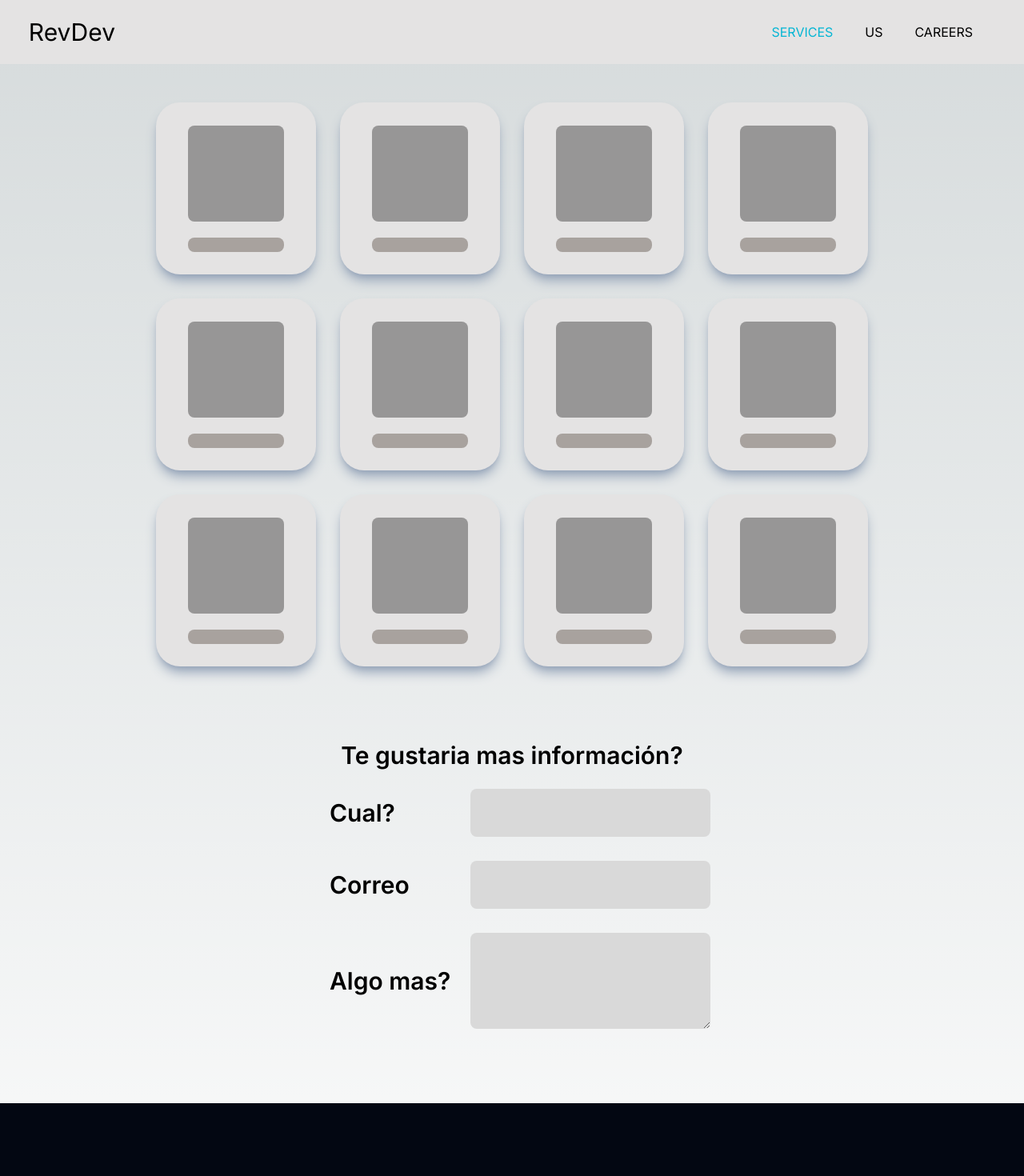
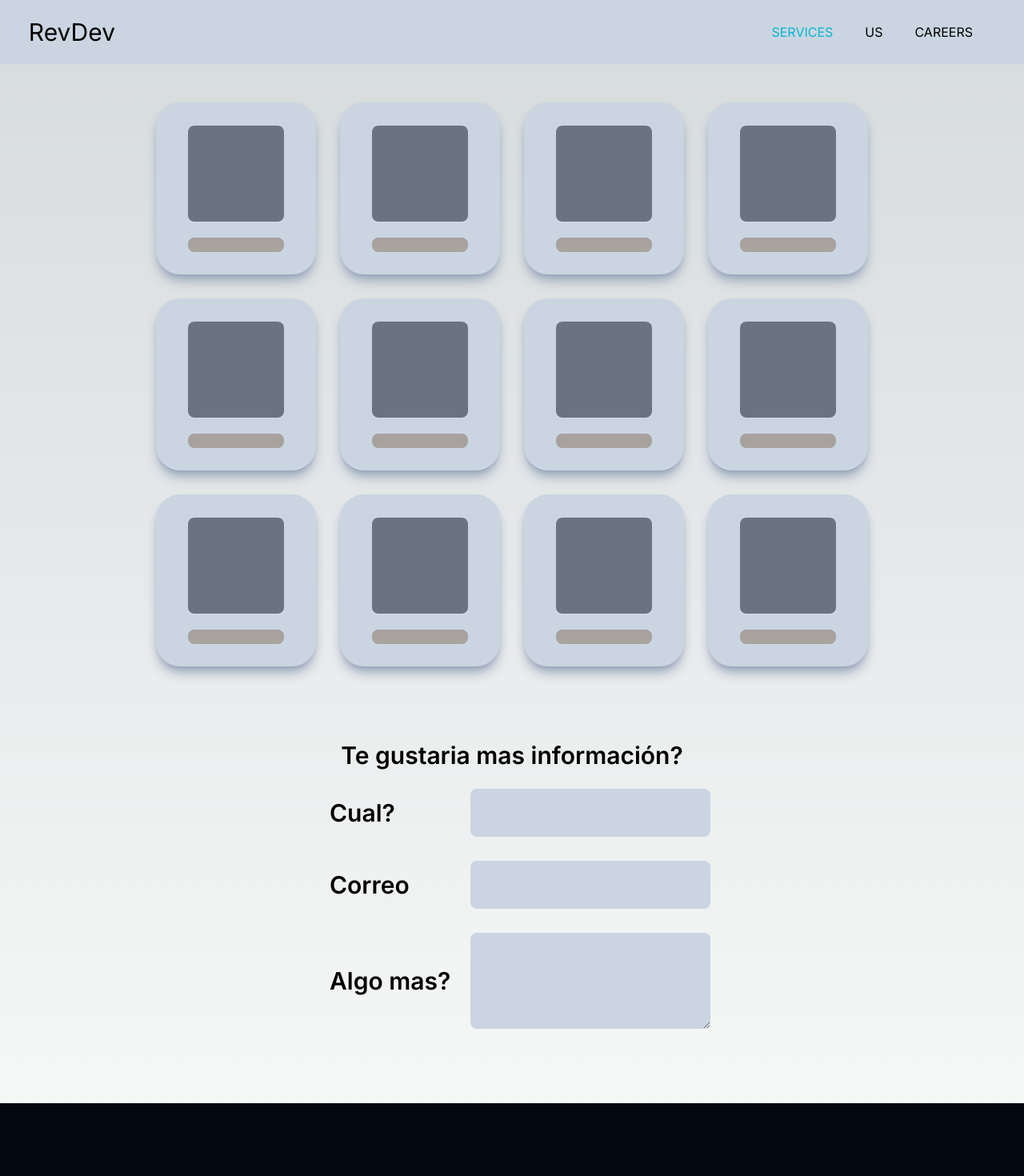
Before and after one commit to revdev-earth/revdev2.0, a Next.js app: page /services in a window 1280 px wide. Shown: the top 1470 px of the page at 80% size. Built offline with nearby package versions, Linux system fonts and the light colour scheme.

Commit message:
Update colors and grids.

```diff
--- a/app/services/page.tsx
+++ b/app/services/page.tsx
@@ -15,15 +15,15 @@ export default function ServicesPage () {
 
         <div className='w-full flex flex-col sm:flex-row items-start gap-[13px] sm:justify-between sm:pl-5 sm:items-center '>
           <label htmlFor="formInput1">Cual?</label>
-          <input type="text" className='w-full sm:w-[300px] h-[60px] rounded-lg bg-[#D9D9D9]' />
+          <input type="text" className='w-full sm:w-[300px] h-[60px] rounded-lg bg-slate-300' />
         </div>
         <div className='w-full flex flex-col sm:flex-row items-start gap-[13px] sm:justify-between sm:pl-5 sm:items-center '>
           <label htmlFor="formInput2">Correo</label>
-          <input type="text" className='w-full sm:w-[300px] h-[60px] rounded-lg bg-[#D9D9D9]' />
+          <input type="text" className='w-full sm:w-[300px] h-[60px] rounded-lg bg-slate-300' />
         </div>
         <div className='w-full flex flex-col sm:flex-row items-start gap-[13px] sm:justify-between sm:pl-5 sm:items-center '>
           <label htmlFor="formInput3 ">Algo <br className="md:hidden " /> mas?</label>
-          <textarea name="" id="" cols={30} rows={10} className='w-full sm:w-[300px] h-[120px] rounded-lg bg-[#D9D9D9]'></textarea>
+          <textarea name="" id="" cols={30} rows={10} className='w-full sm:w-[300px] h-[120px] rounded-lg bg-slate-300'></textarea>
         </div>
         <button type="submit" className='hidden'>Enviar</button>
 
--- a/components/Header/index.tsx
+++ b/components/Header/index.tsx
@@ -35,7 +35,7 @@ const Header = () => {
         className={`
         m-auto
           flex flex-col  items-center justify-between w-full uppercase p-3
-          md:pl-[7%] md:pr-[5%] lg:pl-[2.8%] md:flex-row md:h-20 h-auto  bg-[#E4E3E3]
+          md:pl-[7%] md:pr-[5%] lg:pl-[2.8%] md:flex-row md:h-20 h-auto  bg-slate-300
           xl:w-[1280px]
           `}
       >
@@ -105,7 +105,7 @@ const OtroMenu = () => (
     "
   >
     <div className="h-2 bg-pink-300 rounded-t-xl " />
-    <div className="flex flex-col gap-4 bg-[#D4EBF170] p-3">
+    <div className="flex flex-col gap-4 bg-slate-300 p-3">
       <Link
         className="hover:text-pink-300 cursor-pointer"
         href="/conectate#modelo"
--- a/components/Services/fragments/Service/index.tsx
+++ b/components/Services/fragments/Service/index.tsx
@@ -2,10 +2,10 @@
 export default function Service  ({title, imgLink}: {title: string, imgLink: string})  {
 
     return (
-        <li className=" px-10 pt-0 bg-[#E4E3E3] w-[160px] h-[160px] sm:w-[180px] sm:h-[190px] md:w-[200px] md:h-[215px]
+        <li className=" px-10 pt-0 bg-slate-300 w-[160px] h-[160px] sm:w-[180px] sm:h-[190px] md:w-[200px] md:h-[215px]
         flex flex-col gap-[20px] justify-center items-center
         rounded-[30px] shadow-lg shadow-slate-400">
-            <div className="bg-[#979696] w-[70px] h-[70px] sm:w-[100px] sm:h-[100px] md:w-[120px] md:h-[120px] rounded-lg " ></div >
+            <div className=" bg-gray-500 w-[70px] h-[70px] sm:w-[100px] sm:h-[100px] md:w-[120px] md:h-[120px] rounded-lg " ></div >
             <p className="bg-stone-400 w-[120px] h-[18px] rounded-lg">{}</p>
         </li>
     )
--- a/components/Services/index.tsx
+++ b/components/Services/index.tsx
@@ -6,7 +6,7 @@ export default function Services () {
         <ul className='
             w-full lg:w-[1000px] m-auto
             grid gap-4 sm:gap-[30px] place-content-center
-            grid-cols-c2 sm:grid-cols-s2 md:grid-cols-s3 lg:grid-cols-s4 sm:pt-12'>
+            grid-cols-[repeat(auto-fit,_160px)] sm:grid-cols-[repeat(3,_180px)] md:grid-cols-[repeat(3,_200px)] lg:grid-cols-[repeat(4,_200px)] sm:pt-12'>
             {
                 data.services.map((service) => {
                     return (
--- a/tailwind.config.js
+++ b/tailwind.config.js
@@ -13,13 +13,6 @@ module.exports = {
         'gradient-conic':
           'conic-gradient(from 180deg at 50% 50%, var(--tw-gradient-stops))',
       },
-      gridTemplateColumns: {
-        'services': 'repeat(auto-fit, 200px)',
-        'c2': 'repeat(auto-fit, 160px)',
-        's2': 'repeat(3, 180px)',
-        's3': 'repeat(3, 200px)',
-        's4': 'repeat(4, 200px)'
-      }
     },
   },
   plugins: [],
```
